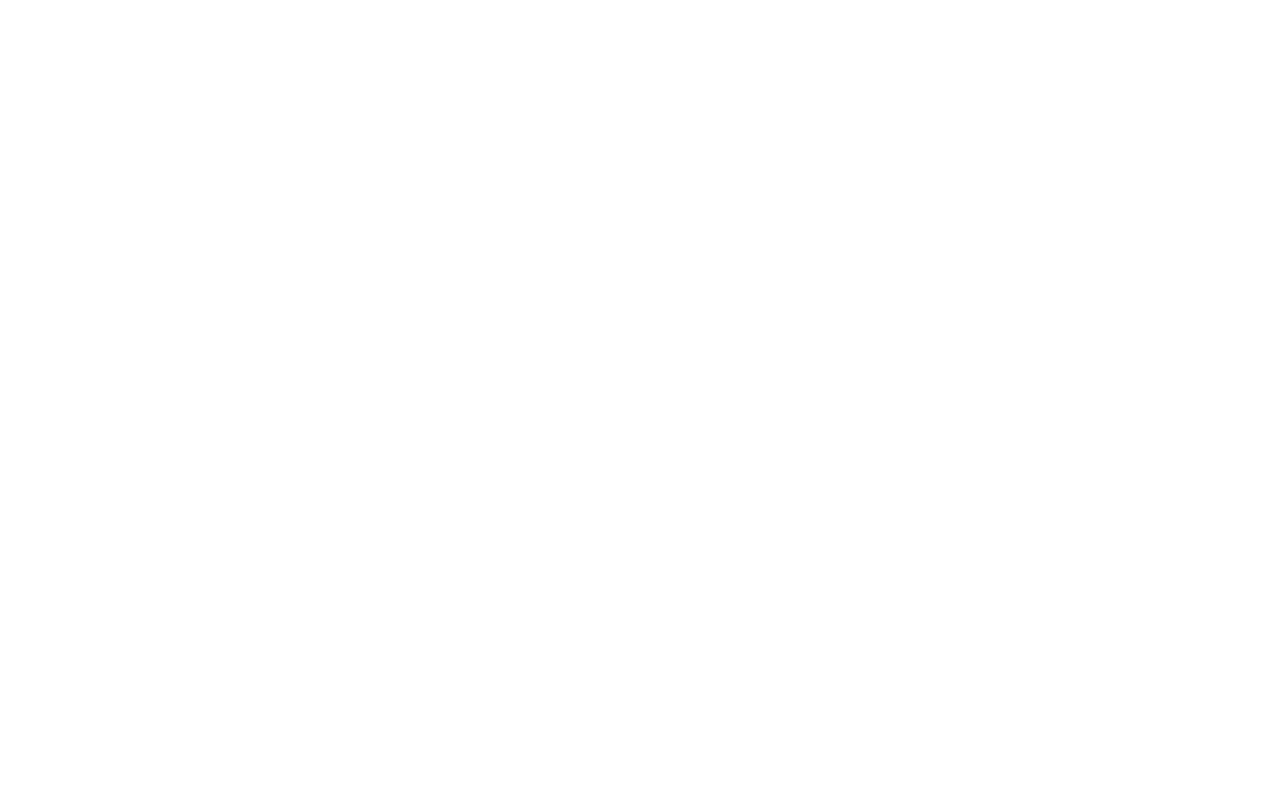
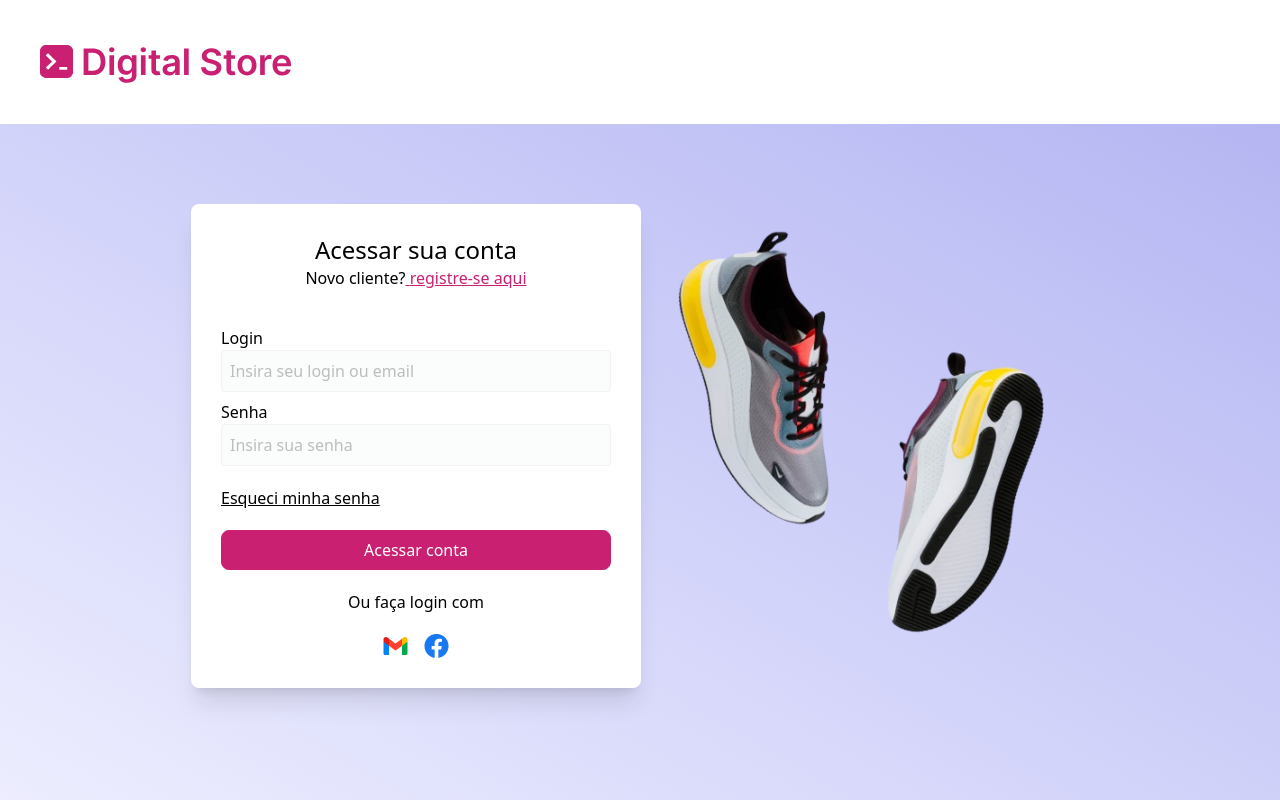
Before and after one commit to nailton-vieira/drip-store-front, a React (Vite) app: page /login in a window 1280 px wide. Before the commit this address had no page. Shown: the top 800 px of the page. Built offline with nearby package versions, Linux system fonts and the light colour scheme.

Commit message:
Criando page pa lagin

```diff
--- a/src/main.jsx
+++ b/src/main.jsx
@@ -4,6 +4,7 @@
 import HomePage from "./pages/HomePage";
 import ProductDetails from "./pages/ProductDetails";
 import MyOrders from "./pages/MyOrders";
+import AccountLogin from "./pages/AccountLogin";
 import ProductList from "./pages/ProductList";
 import MyInformation from "./pages/MyInformation";
 import { Navigate } from "react-router-dom";
@@ -14,8 +15,10 @@
       <Routes>
         <Route path="/" element={<HomePage />} />
         <Route path="/home" element={<Navigate to="/" />} />
+        <Route path="/login" element={<AccountLogin />} />
         <Route path="/product-details" element={<ProductDetails />} />
         <Route path="/my-orders" element={<MyOrders />} />
+
         <Route path="/product-list" element={<ProductList />} />
         <Route path="/my-information" element={<MyInformation />} />
       </Routes>
--- /dev/null
+++ b/src/pages/AccountLogin.jsx
@@ -0,0 +1,98 @@
+import { Link } from "react-router-dom";
+import LogoFacebook from "../assets/facebook.login.png";
+import LogoHeader from "../assets/logo-header.svg";
+import LogoEmail from "../assets/gmail.png";
+import TenisLogin4 from "../assets/tenislogin4.png";
+import Footer from "../components/Footer";
+
+export default function AccountLogin() {
+  return (
+    <>
+      <div className="flex flex-col items-center justify-center">
+        <header className="flex w-full items-center bg-white p-5 xl:p-10">
+          <div className="container mx-auto">
+            <Link to="/">
+              <img
+                src={LogoHeader}
+                alt="Digital Store Logo"
+                className="w-50 cursor-pointer xl:h-[44px] xl:w-[253px]"
+              />
+            </Link>
+          </div>
+        </header>
+
+        <div className="w-full bg-gradient-to-bl from-[#b5b6f2] to-[#efefff] py-10 md:py-20 pb-20 md:pb-40">
+          <div className="flex items-center justify-center">
+            <div className="flex h-auto w-[315px] flex-col gap-5 rounded-lg bg-white p-[30px] shadow-xl md:h-auto md:w-[450px]">
+              <div>
+                <h2 className="text-center text-2xl">Acessar sua conta</h2>
+                <h3 className="mb-4 text-center">
+                  Novo cliente?
+                  <Link
+                    to="/create"
+                    className="cursor-pointer text-[#C92071] underline hover:text-pink-700"
+                  >
+                    {" "}
+                    registre-se aqui
+                  </Link>
+                </h3>
+              </div>
+              <div>
+                <p>Login</p>
+                <input
+                  type="text"
+                  name="email"
+                  id="email"
+                  placeholder="Insira seu login ou email"
+                  className="w-full rounded border border-gray-200 bg-gray-50 p-2 opacity-50 focus:outline-none focus:ring-2 focus:ring-pink-400"
+                />
+                <p className="mt-2">Senha</p>
+                <input
+                  type="password"
+                  name="password"
+                  id="password"
+                  placeholder="Insira sua senha"
+                  className="w-full rounded border border-gray-200 bg-gray-50 p-2 opacity-50 focus:outline-none focus:ring-2 focus:ring-pink-400"
+                />
+              </div>
+              <a href="#" className="cursor-pointer underline hover:text-[#C92071]">
+                Esqueci minha senha
+              </a>
+              <div>
+                <Link
+                  to="/"
+                  className="flex h-[40px] w-full cursor-pointer items-center justify-center rounded-lg border border-[#C92071] bg-[#C92071] text-white hover:bg-pink-700"
+                >
+                  Acessar conta
+                </Link>
+              </div>
+              <h3 className="flex items-center justify-center">
+                Ou faça login com
+              </h3>
+              <div className="flex h-auto items-center justify-center gap-4">
+                <img
+                  src={LogoEmail}
+                  alt="Login com Gmail"
+                  className="cursor-pointer"
+                />
+                <img
+                  src={LogoFacebook}
+                  alt="Login com Facebook"
+                  className="cursor-pointer"
+                />
+              </div>
+            </div>
+            <div className="hidden md:block">
+              <img
+                src={TenisLogin4}
+                alt="Imagem de um tênis"
+                className="max-w-md"
+              />
+            </div>
+          </div>
+        </div>
+      </div>
+      <Footer />
+    </>
+  );
+}
```
